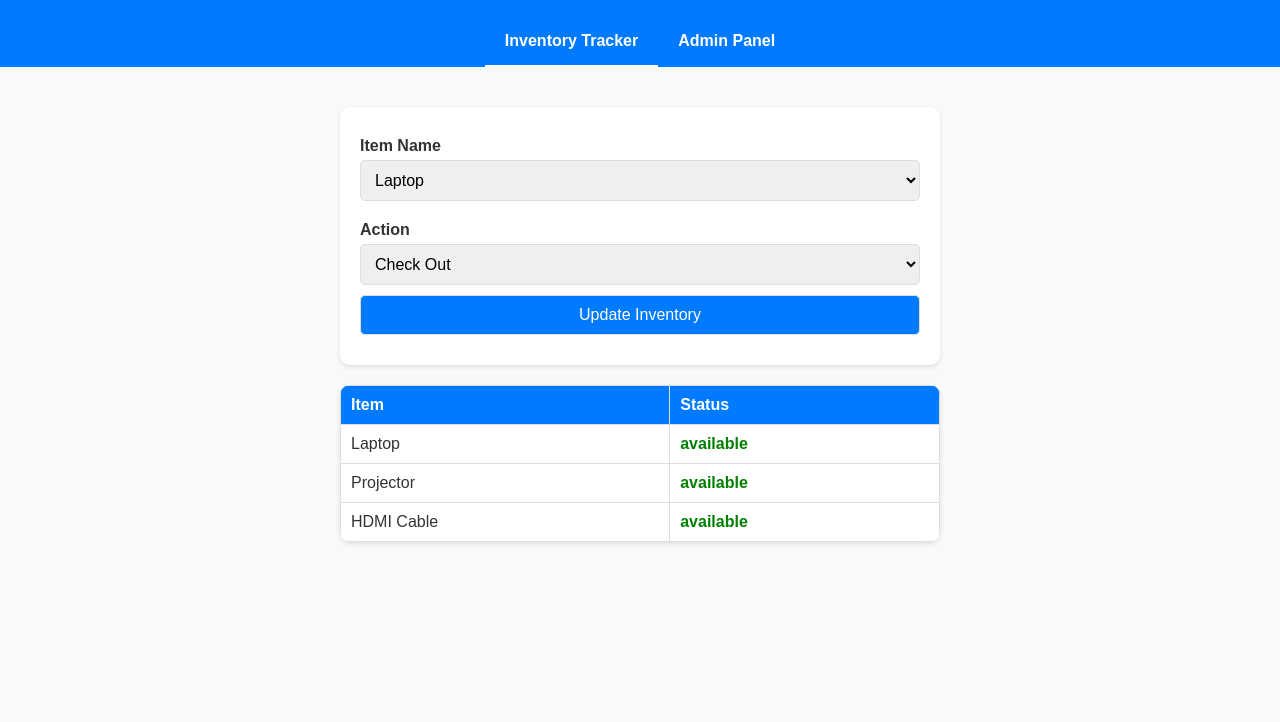
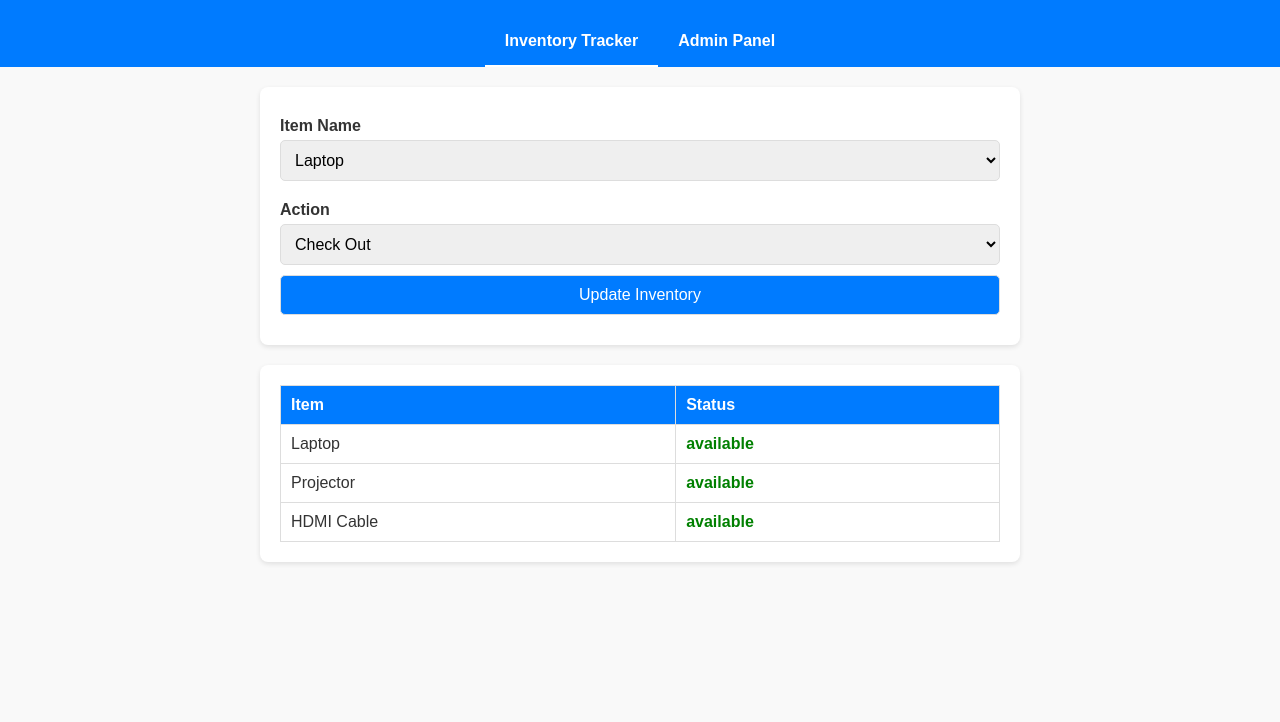
Before and after one commit to JaydenDafoeDunn/InventoryTracker, a plain HTML site: page index.html in a window 1280 px wide. Shown: the part 78-800 px from the top of the page. Drawn offline with Linux system fonts and the light colour scheme.

Commit message:
Update index.html

```diff
--- a/index.html
+++ b/index.html
@@ -1,8 +1,8 @@
 <!DOCTYPE html>
 <html lang="en">
 <head>
-  <meta charset="UTF-8">
-  <meta name="viewport" content="width=device-width, initial-scale=1.0">
+  <meta charset="UTF-8" />
+  <meta name="viewport" content="width=device-width, initial-scale=1.0"/>
   <title>Inventory Tracker</title>
   <style>
     * {
@@ -49,32 +49,32 @@
 
     .container {
       padding: 20px;
+      max-width: 800px;
+      margin: 0 auto;
     }
 
+    /* Hidden helper class */
     .hidden {
       display: none;
     }
 
     .form-container, .table-container {
-      max-width: 600px;
-      margin: 20px auto;
-      box-shadow: 0 2px 5px rgba(0, 0, 0, 0.1);
-      border-radius: 10px;
       background: #fff;
-      overflow: hidden;
-    }
-
-    .form-container {
+      border-radius: 8px;
+      box-shadow: 0 2px 5px rgba(0,0,0,0.1);
+      margin-bottom: 20px;
       padding: 20px;
     }
 
-    label {
+    .form-container label {
       display: block;
       margin: 10px 0 5px;
       font-weight: bold;
     }
 
-    input, select, button {
+    .form-container input,
+    .form-container select,
+    .form-container button {
       width: 100%;
       padding: 10px;
       margin-bottom: 10px;
@@ -83,54 +83,50 @@
       font-size: 16px;
     }
 
-    button {
+    .form-container button {
       background: #007BFF;
       color: #fff;
       cursor: pointer;
       transition: background 0.3s;
     }
 
-    button:hover {
+    .form-container button:hover {
       background: #0056b3;
     }
 
-    .table-container {
-      overflow-x: auto;
-    }
-
-    table {
+    .table-container table {
       width: 100%;
       border-collapse: collapse;
     }
 
-    table th, table td {
+    .table-container th,
+    .table-container td {
       padding: 10px;
+      border: 1px solid #ddd;
       text-align: left;
-      border: 1px solid #ddd;
     }
 
-    table th {
-      background: #007BFF;
+    .table-container th {
+      background-color: #007BFF;
       color: #fff;
-    }
-
-    .status {
-      font-weight: bold;
     }
 
     .status.available {
       color: green;
+      font-weight: bold;
     }
 
     .status.checked-out {
       color: red;
+      font-weight: bold;
     }
+
   </style>
 </head>
 <body>
   <header>
     <h1>Inventory Tracker</h1>
-    <p>Track and manage inventory.</p>
+    <p>Track and manage inventory in real-time.</p>
   </header>
 
   <!-- Navigation -->
@@ -139,15 +135,15 @@
     <a href="#" id="admin-tab">Admin Panel</a>
   </nav>
 
-  <!-- Content -->
   <div class="container">
-    <!-- Inventory Tracker Section -->
-    <div id="tracker-section">
+
+    <!-- Tracker Section -->
+    <section id="tracker-section">
       <div class="form-container">
         <form id="inventory-form">
           <label for="item-name">Item Name</label>
           <select id="item-name" required>
-            <!-- Options will be populated dynamically -->
+            <!-- Populated by JS -->
           </select>
 
           <label for="action">Action</label>
@@ -169,23 +165,24 @@
             </tr>
           </thead>
           <tbody id="inventory-table">
-            <!-- Rows will be populated dynamically -->
+            <!-- Populated by JS -->
           </tbody>
         </table>
       </div>
-    </div>
+    </section>
 
-    <!-- Admin Panel Section -->
-    <div id="admin-section" class="hidden">
+    <!-- Admin Section -->
+    <section id="admin-section" class="hidden">
       <div class="form-container">
         <form id="admin-form">
           <label for="new-item-name">New Item Name</label>
-          <input type="text" id="new-item-name" placeholder="Enter item name" required>
+          <input type="text" id="new-item-name" placeholder="Enter item name" required/>
 
           <button type="submit">Add Item</button>
         </form>
       </div>
-    </div>
+    </section>
+
   </div>
 
   <script src="script.js"></script>
```
